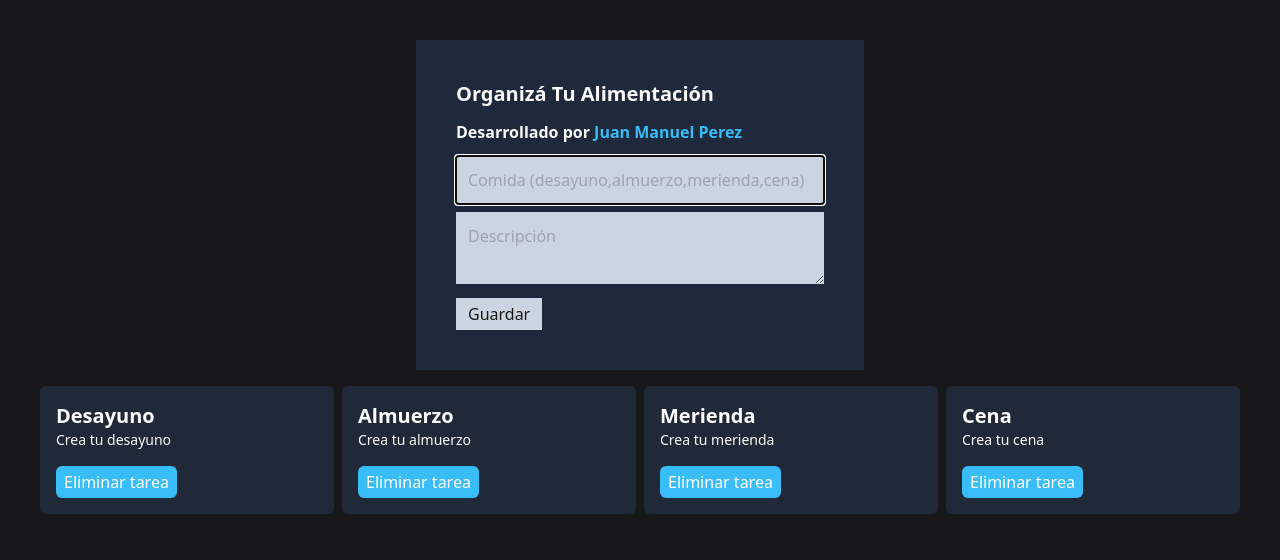
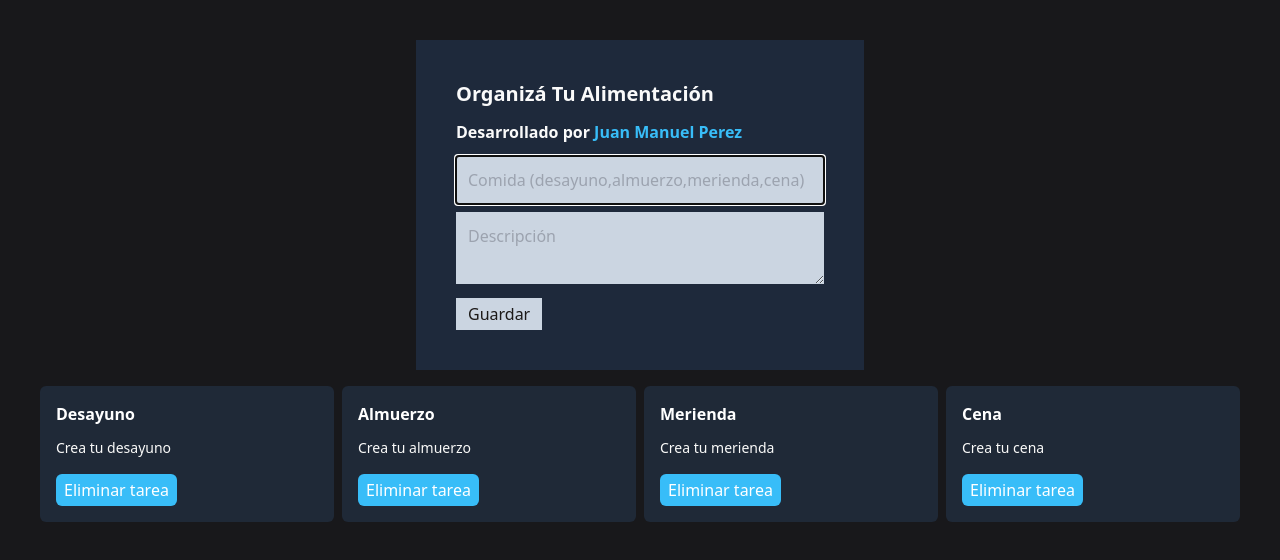
Before and after one commit to john-9999/app-react.js, a React (Vite) app: page / in a window 1280 px wide. Shown: the top 560 px of the page. Built offline with nearby package versions, Linux system fonts and the light colour scheme.

Commit message:
Update TaskCard.jsx

```diff
--- a/src/components/TaskCard.jsx
+++ b/src/components/TaskCard.jsx
@@ -33,9 +33,9 @@ function TaskCard({ task }) {
   mt-4: margin top de 4
   */
   return (
-    <div className='bg-gray-800 text-white p-4 rounded-md'>
-      <h1 className='text-xl font-bold capitalize'>{task.title}</h1>
-      <p className='text-stone-50 text-sm'>{task.description}</p>
+    <div className='bg-gray-800 text-white p-4 rounded-md overflow-auto'>
+      <h1 className='text-2x1 font-bold capitalize'>{task.title}</h1>
+      <p className='text-stone-50 text-sm mt-3 '>{task.description}</p>
       <button className='bg-sky-400 px-2 py-1 rounded-md mt-4 hover:bg-red-400' onClick={()=>deleteTask(task.id)}>
         Eliminar tarea
       </button>
```
